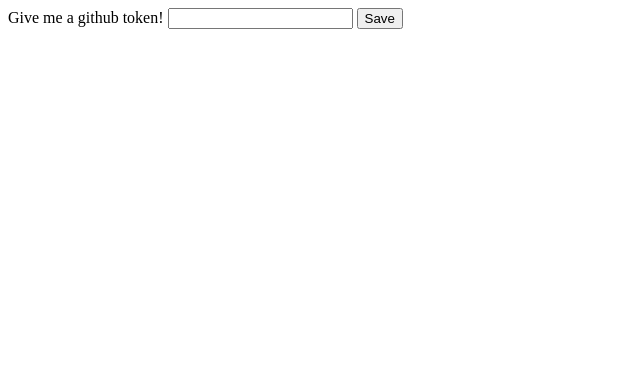
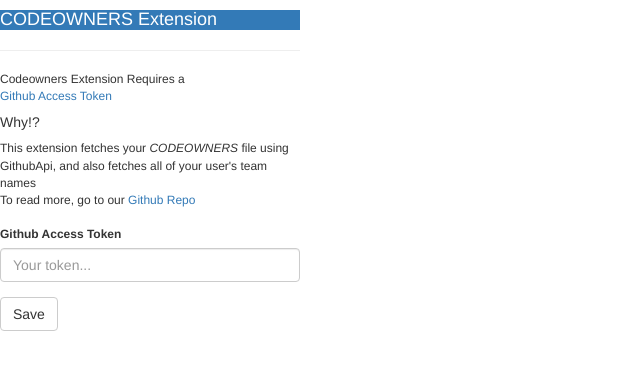
Before and after one commit to code-owners/codeowners-ext, a website built with webpack: page src/popup/popup.html in a window 1280 px wide. Shown: the whole page, without its empty margins (0-640 px from the left). Built offline with nearby package versions, Linux system fonts and the light colour scheme.

Commit message:
more work on html

```diff
--- a/src/popup/popup.html
+++ b/src/popup/popup.html
@@ -1,13 +1,36 @@
+<!DOCTYPE html>
 <html>
 
 <head>
-  <title>Codeowners API</title>
+  <title>Github Codeowners Extension</title>
+  <link rel="stylesheet" href="https://maxcdn.bootstrapcdn.com/bootstrap/3.3.7/css/bootstrap.min.css" integrity="sha384-BVYiiSIFeK1dGmJRAkycuHAHRg32OmUcww7on3RYdg4Va+PmSTsz/K68vbdEjh4u"
+    crossorigin="anonymous">
 </head>
 
-<body>
-  <span id='title_span'> Give me a github token! </span>
-  <input type="password" id="github_token">
-  <button id='save_token'>Save</button>
+<body style="width: 300px; font-size:12px">
+  <h4 class="bg-primary">CODEOWNERS Extension</h4>
+  <hr>
+  <div>
+    <span id='title_span'> Codeowners Extension Requires a <br>
+      <a href="https://help.github.com/articles/creating-a-personal-access-token-for-the-command-line/">Github Access Token</a>
+    </span>
+    <br>
+    <div>
+      <h5>Why!?</h5>
+    <span>
+      This extension fetches your <i>CODEOWNERS</i> file using GithubApi, and also fetches all of your user's team names
+    </span>
+  </div>
+    <span>To read more, go to our <a href='https://github.com/code-owners/codeowners-ext/'>Github Repo</a></span>
+  </div>
+  <br>
+  <form>
+    <div class="form-group">
+      <label for="exampleInputEmail1">Github Access Token</label>
+      <input type="password" class="form-control" id="exampleInputEmail1" placeholder="Your token...">
+    </div>
+    <button class="btn btn-default" id='save_token'>Save</button>
+  </form>
   <script src="./popup.js"></script>
 </body>
 
```
